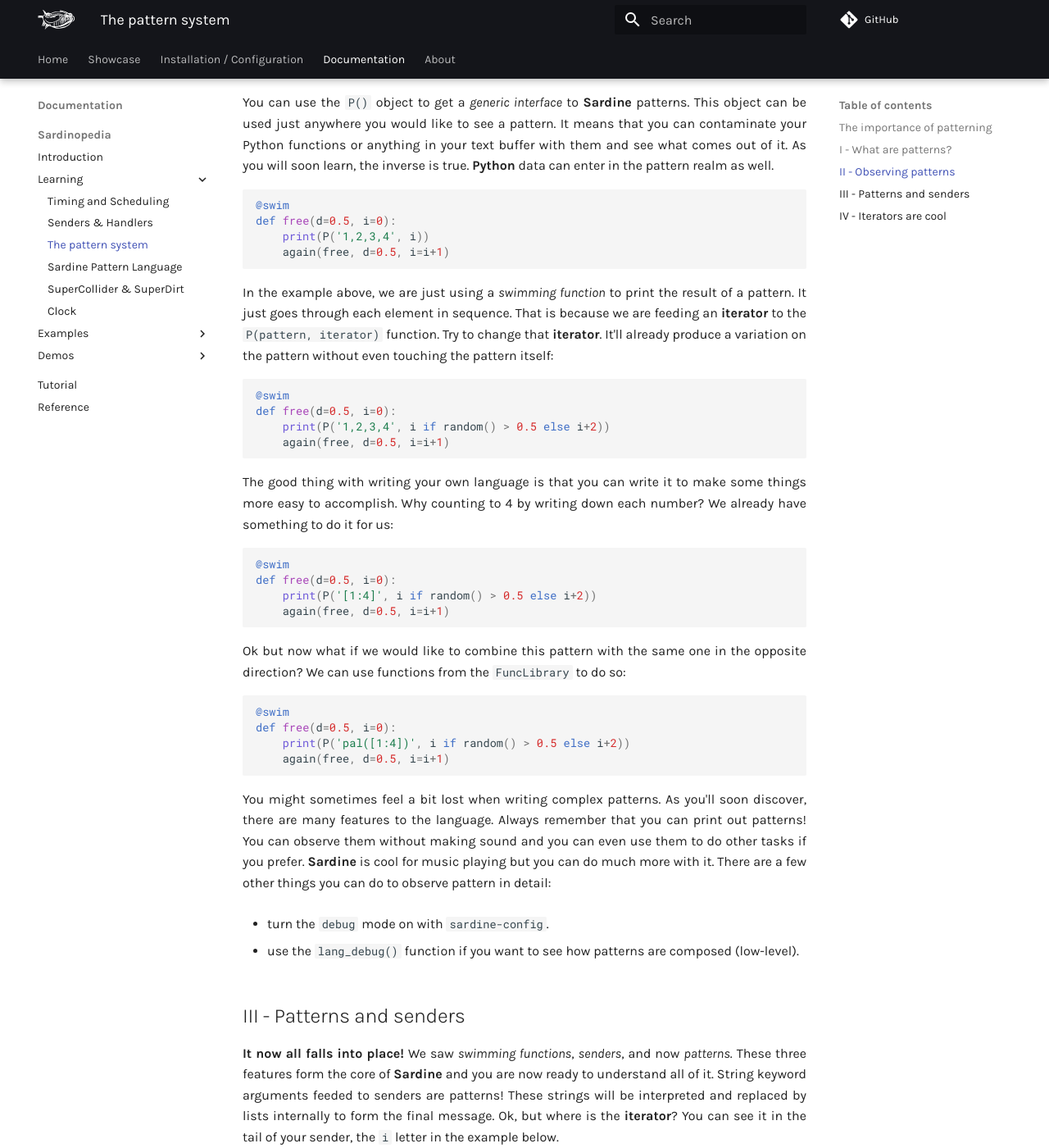
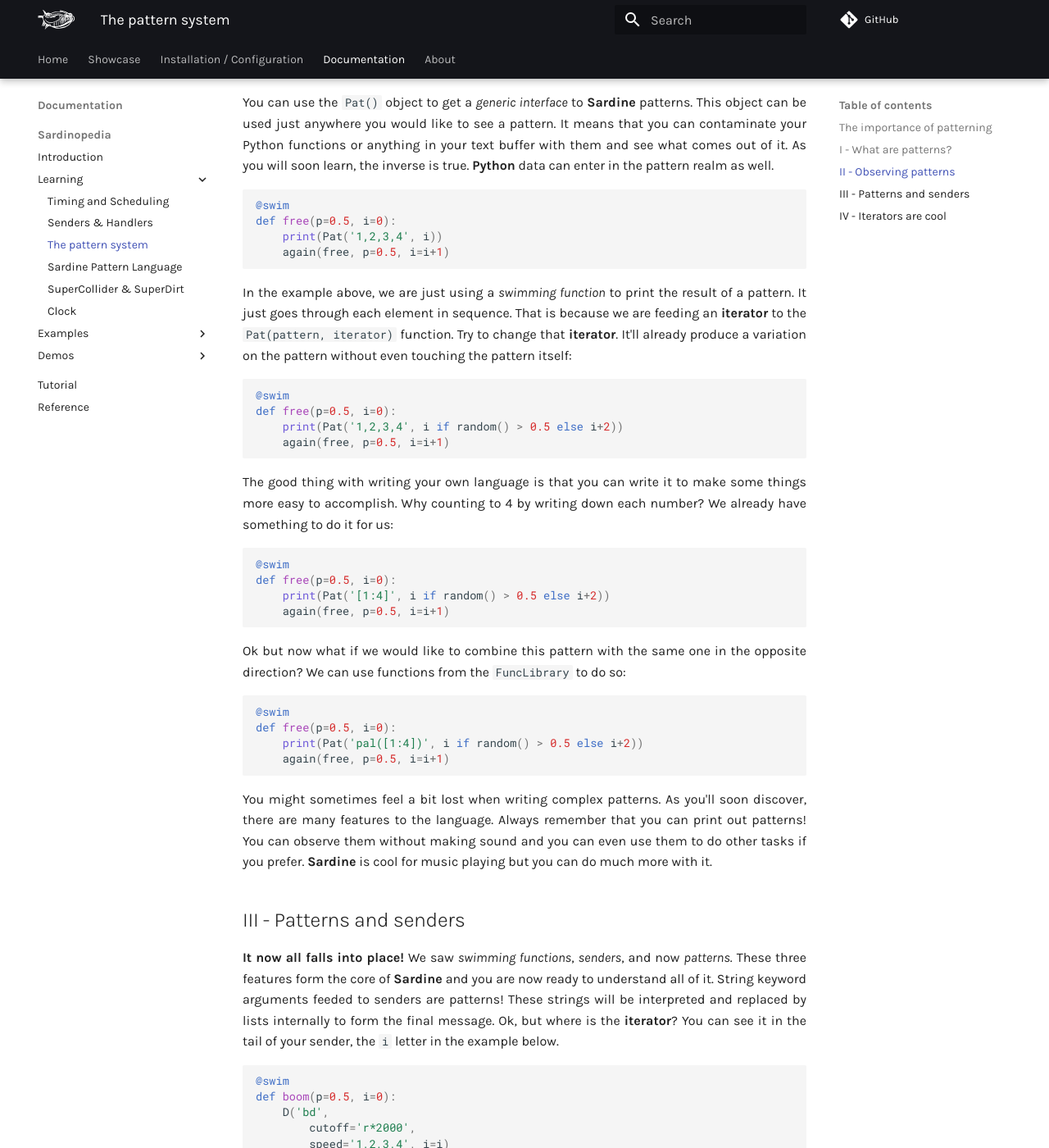
Before and after one commit to EmmaleeBonderud0325/sardine, an MkDocs documentation site: the page built from docs/documentation/sardinopedia/patterning.md, in a window 1280 px wide and 1400 px high, scrolled down 1620 px. Shown: the whole window at 82% size. Built offline with MkDocs 1.6.1 and Material for MkDocs 9.7.7, drawn with Linux system fonts in a browser that asks for light colours; comment, search, counter and statistics services are not loaded; some of the changed text lies outside the part shown.

Commit message:
Fixing another page

````diff
--- a/docs/documentation/sardinopedia/patterning.md
+++ b/docs/documentation/sardinopedia/patterning.md
@@ -24,48 +24,43 @@
 
 ## II - Observing patterns
 
-You can use the `P()` object to get a *generic interface* to **Sardine** patterns. This object can be used just anywhere you would like to see a pattern. It means that you can contaminate your Python functions or anything in your text buffer with them and see what comes out of it. As you will soon learn, the inverse is true. **Python** data can enter in the pattern realm as well.
+You can use the `Pat()` object to get a *generic interface* to **Sardine** patterns. This object can be used just anywhere you would like to see a pattern. It means that you can contaminate your Python functions or anything in your text buffer with them and see what comes out of it. As you will soon learn, the inverse is true. **Python** data can enter in the pattern realm as well.
 
 ```python3
 @swim
-def free(d=0.5, i=0):
-    print(P('1,2,3,4', i))
-    again(free, d=0.5, i=i+1)
+def free(p=0.5, i=0):
+    print(Pat('1,2,3,4', i))
+    again(free, p=0.5, i=i+1)
 ```
 
-In the example above, we are just using a *swimming function* to print the result of a pattern. It just goes through each element in sequence. That is because we are feeding an **iterator** to the `P(pattern, iterator)` function. Try to change that **iterator**. It'll already produce a variation on the pattern without even touching the pattern itself:
+In the example above, we are just using a *swimming function* to print the result of a pattern. It just goes through each element in sequence. That is because we are feeding an **iterator** to the `Pat(pattern, iterator)` function. Try to change that **iterator**. It'll already produce a variation on the pattern without even touching the pattern itself:
 
 ```python3
 @swim
-def free(d=0.5, i=0):
-    print(P('1,2,3,4', i if random() > 0.5 else i+2))
-    again(free, d=0.5, i=i+1)
+def free(p=0.5, i=0):
+    print(Pat('1,2,3,4', i if random() > 0.5 else i+2))
+    again(free, p=0.5, i=i+1)
 ```
 
 The good thing with writing your own language is that you can write it to make some things more easy to accomplish. Why counting to 4 by writing down each number? We already have something to do it for us:
 
 ```python3
 @swim
-def free(d=0.5, i=0):
-    print(P('[1:4]', i if random() > 0.5 else i+2))
-    again(free, d=0.5, i=i+1)
+def free(p=0.5, i=0):
+    print(Pat('[1:4]', i if random() > 0.5 else i+2))
+    again(free, p=0.5, i=i+1)
 ```
 
 Ok but now what if we would like to combine this pattern with the same one in the opposite direction? We can use functions from the `FuncLibrary` to do so:
 
 ```python3
 @swim
-def free(d=0.5, i=0):
-    print(P('pal([1:4])', i if random() > 0.5 else i+2))
-    again(free, d=0.5, i=i+1)
+def free(p=0.5, i=0):
+    print(Pat('pal([1:4])', i if random() > 0.5 else i+2))
+    again(free, p=0.5, i=i+1)
 ```
 
-You might sometimes feel a bit lost when writing complex patterns. As you'll soon discover, there are many features to the language. Always remember that you can print out patterns! You can observe them without making sound and you can even use them to do other tasks if you prefer. **Sardine** is cool for music playing but you can do much more with it. There are a few other things you can do to observe pattern in detail:
-
-* turn the `debug` mode on with `sardine-config`.
-
-* use the `lang_debug()` function if you want to see how patterns are composed (low-level).
-
+You might sometimes feel a bit lost when writing complex patterns. As you'll soon discover, there are many features to the language. Always remember that you can print out patterns! You can observe them without making sound and you can even use them to do other tasks if you prefer. **Sardine** is cool for music playing but you can do much more with it.
 
 ## III - Patterns and senders
 
````
Also changed, not shown: other parts of docs/documentation/sardinopedia/patterning.md (+12 -12 lines).
